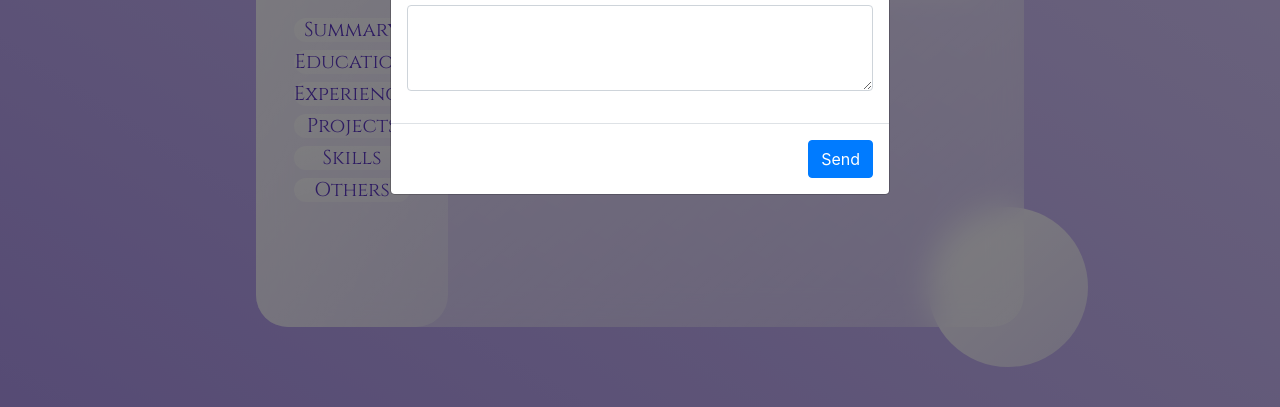
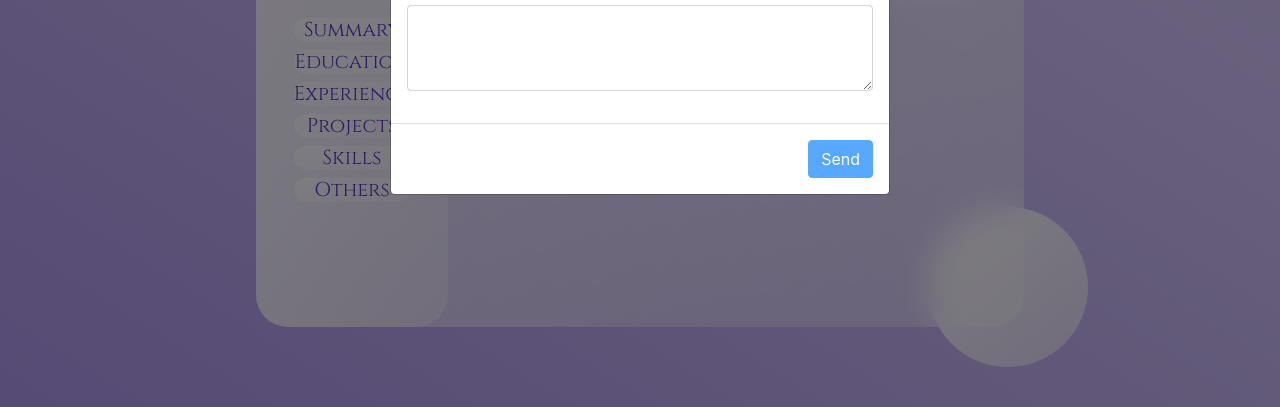
Before and after one commit to KirttiVushan/portfolio, a plain HTML site: page index.html in a window 1280 px wide. Both pictures are taken after a click on the button 985 px from the left and 33 px from the top of the page. Shown: the part 393-800 px from the top of the page. Drawn offline with nearby package versions, Linux system fonts and the light colour scheme.

Commit message:
Update index.html
disabled button

```diff
--- a/index.html
+++ b/index.html
@@ -192,7 +192,7 @@
 		      </div>
 		      <div class="modal-footer">
 
-		        <button type="button" class="btn btn-primary">Send</button>
+		        <button type="button" class="btn btn-primary" disabled>Send</button>
 		      </div>
 		    </div>
 		  </div>
```
